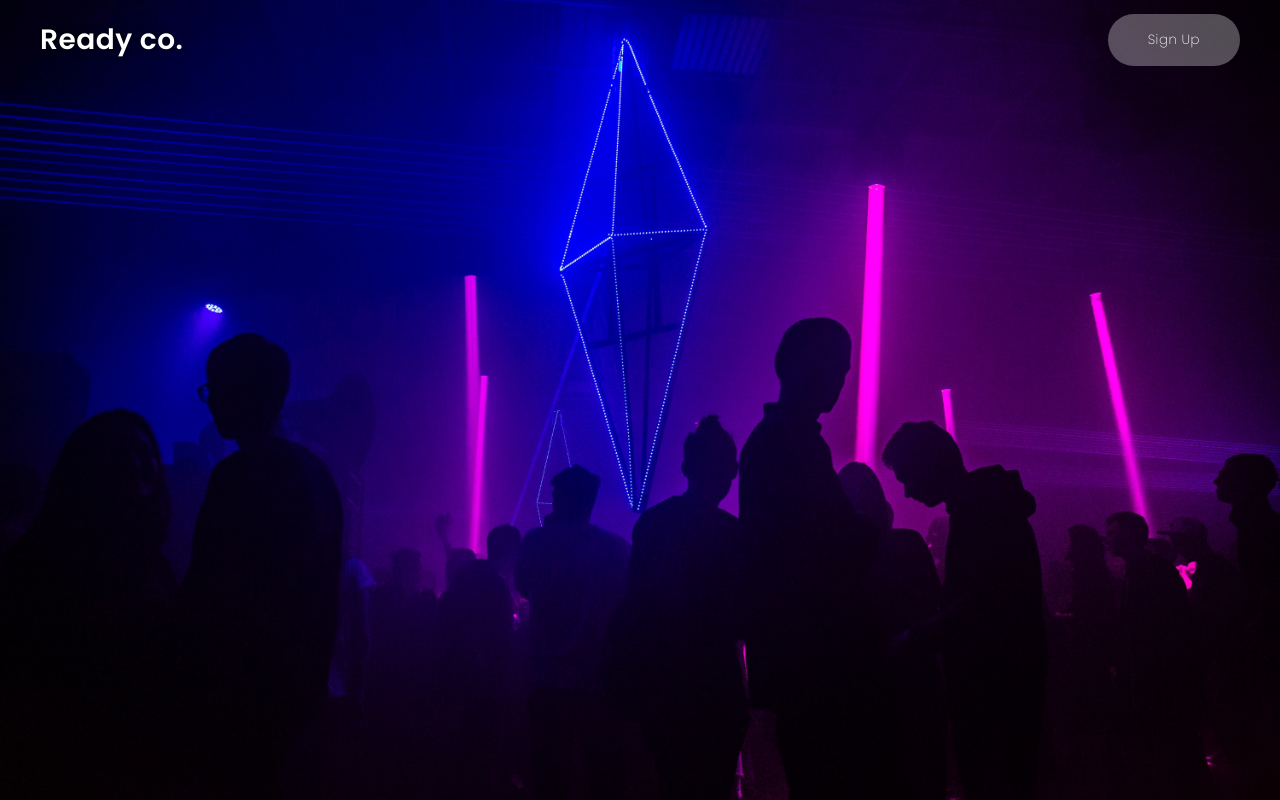
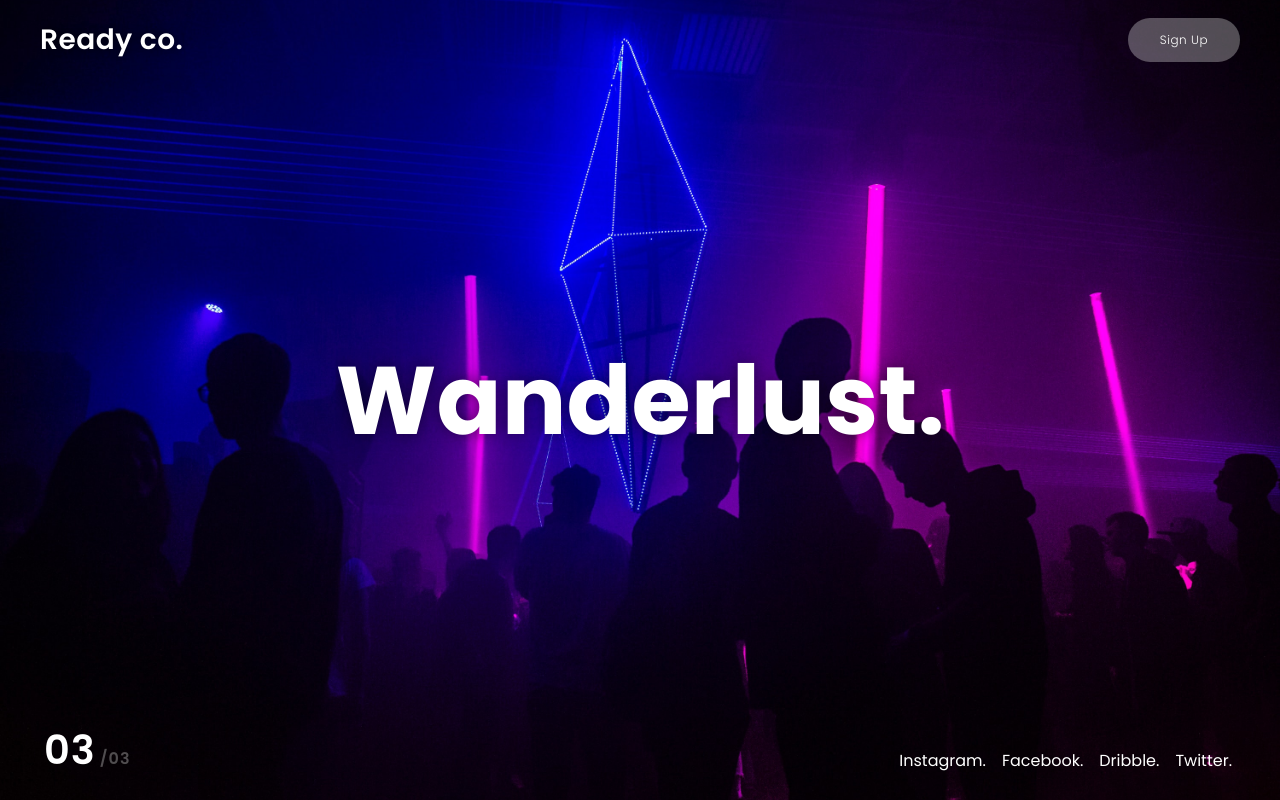
Before and after one commit to sbkjarmul/Beatmaker, a plain HTML site: page index.html in a window 1280 px wide. Drawn offline with Linux system fonts and the light colour scheme.

Commit message:
Finish a layout of landing page

```diff
--- a/index.html
+++ b/index.html
@@ -14,7 +14,7 @@
     <!-- Landing Page -->
     <div class="landing-page">
       <nav>
-        <div class="container">
+        <div class="navbar">
           <div class="logo">
             <span>Ready co.</span>
           </div>
@@ -24,6 +24,20 @@
           </div>
         </div>
       </nav>
+      <div class="caption">
+        <h1>Wanderlust.</h1>
+      </div>
+      <div class="footer">
+        <div class="indicators"><span>03</span><span>/03</span></div>
+        <div class="social-media">
+          <ul class="footer-menu">
+            <li class="menu-item">Instagram.</li>
+            <li class="menu-item">Facebook.</li>
+            <li class="menu-item">Dribble.</li>
+            <li class="menu-item">Twitter.</li>
+          </ul>
+        </div>
+      </div>
     </div>
     <!-- End Landing Page -->
   </body>
--- a/styles/style.scss
+++ b/styles/style.scss
@@ -1,3 +1,20 @@
+@mixin s-flex-item() {
+  flex-grow: 1;
+  background: none;
+  display: flex;
+  height: 100%;
+  align-items: center;
+}
+
+@mixin container() {
+  width: 100%;
+  height: 5rem;
+  background-color: rgba(1, 1, 1, 0);
+  display: flex;
+  justify-content: flex-start;
+  align-items: center;
+}
+
 * {
   padding: 0;
   margin: 0;
@@ -15,17 +32,11 @@
   padding-left: 2.5rem;
   padding-right: 2.5rem;
 
-  .container {
-    width: 100%;
-    height: 5rem;
-    background-color: rgba(1, 1, 1, 0);
-    display: flex;
-    justify-content: flex-start;
-    align-items: center;
+  .navbar {
+    @include container();
     .logo {
-      flex-grow: 1;
+      @include s-flex-item();
       background-color: transparent;
-
       span {
         color: white;
         font-size: 1.75rem;
@@ -40,19 +51,82 @@
       background-color: blue;
     }
     .buttons {
-      flex-grow: 1;
-      background: none;
-      display: flex;
+      @include s-flex-item();
       justify-content: flex-end;
       .btn {
-        padding: 1rem 2.5rem;
+        height: auto;
+        padding: 0.8rem 2rem;
         border-radius: 28px;
         border: none;
         background: rgba(255, 255, 255, 0.3);
         color: white;
         letter-spacing: 0.5px;
-        font-weight: 200;
+        font-weight: 300;
+        font-size: 0.75rem;
+        &:hover {
+          background: rgba(250, 63, 241, 0.9);
+          box-shadow: 0 0 1.5rem rgba(255, 53, 245, 0.6);
+        }
       }
     }
   }
+  .footer {
+    @include container();
+    background-color: rgba(255, 53, 245, 0);
+    padding-left: inherit;
+    padding-right: inherit;
+    position: absolute;
+    left: 0;
+    right: 0;
+    bottom: 0;
+    width: 100% inherit;
+    box-sizing: border-box;
+    .indicators {
+      @include s-flex-item();
+      background-color: rgba(0, 0, 0, 0);
+      text-align: baseline;
+      align-items: baseline;
+      span {
+        color: white;
+        font-size: 2.5rem;
+        font-weight: 600;
+        letter-spacing: 1px;
+        padding-left: 4px;
+        &:nth-child(2) {
+          font-size: 1rem;
+          font-weight: 600;
+          color: rgba(255, 255, 255, 0.3);
+        }
+      }
+    }
+    .social-media {
+      display: flex;
+      justify-content: flex-end;
+      flex-grow: 9;
+      background-color: transparent;
+      ul.footer-menu {
+        display: flex;
+        justify-content: center;
+        background-color: transparent;
+        text-decoration: none;
+        li.menu-item {
+          background-color: rgba(250, 63, 241, 0);
+          margin: 0 0.5rem;
+          color: white;
+        }
+      }
+    }
+  }
+
+  .caption {
+    position: absolute;
+    top: 50%;
+    left: 50%;
+    transform: translate(-50%, -50%);
+    h1 {
+      color: white;
+      font-size: 6rem;
+      text-shadow: 0 0 1rem rgba(0, 0, 0, 0.5);
+    }
+  }
 }
```
Also changed, not shown: styles/style.css, 1 other file.
